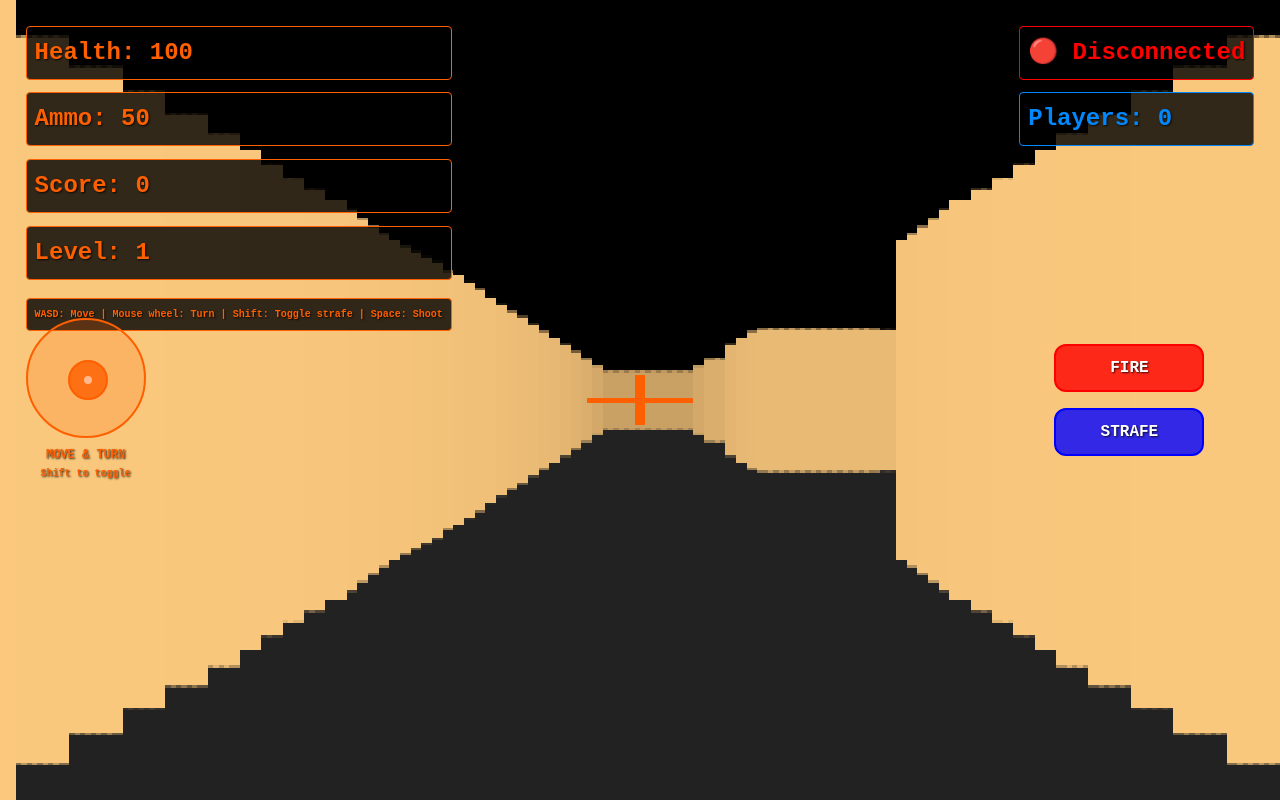
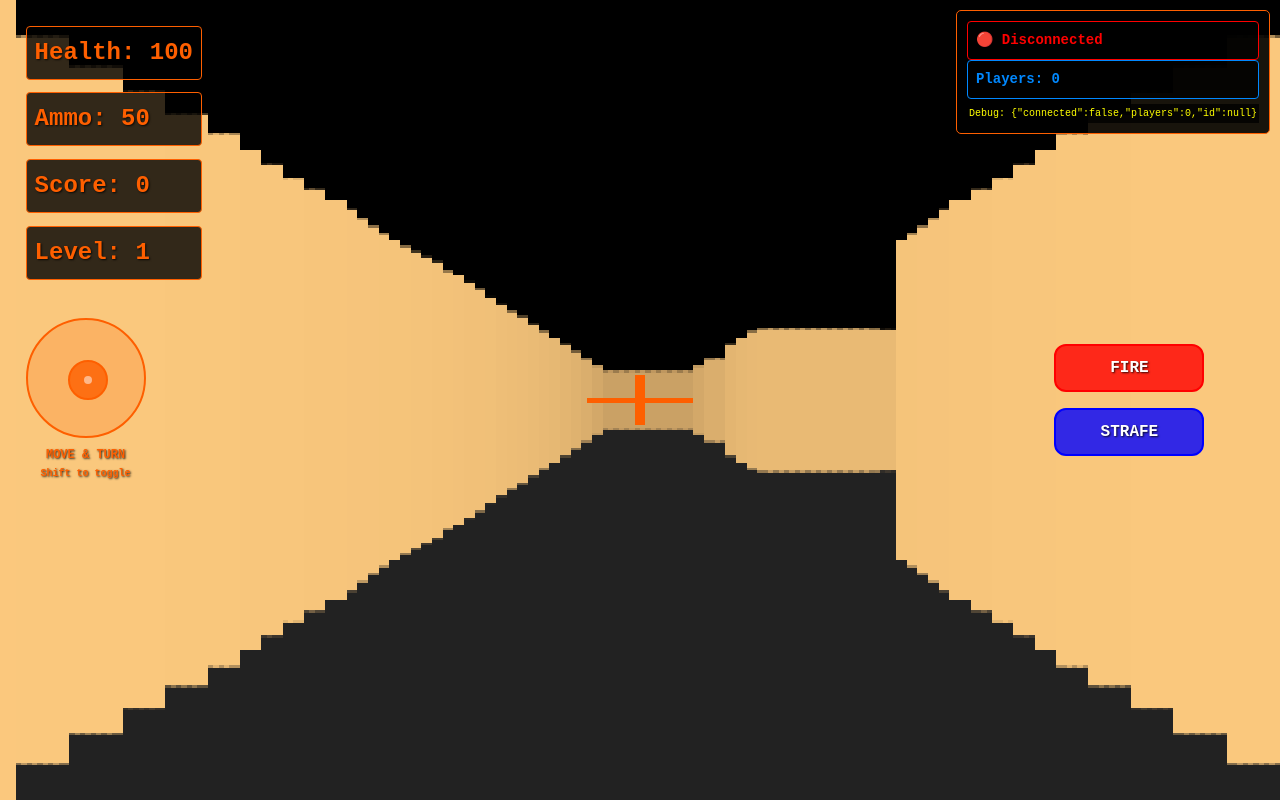
Before and after one commit to AidanTheBandit/FPS-WSS-R1, a React (Vite) app in the folder react/: page / in a window 1280 px wide. Built offline with nearby package versions, Linux system fonts and the light colour scheme; no server answers.

Commit message:
feat: update multiplayer HUD styling and add debug information display

```diff
--- a/react/src/RaycastingEngine.css
+++ b/react/src/RaycastingEngine.css
@@ -42,14 +42,19 @@ html, body {
 /* Multiplayer HUD */
 .multiplayer-hud {
   position: absolute;
-  top: 2vw;
-  right: 2vw;
+  top: 10px;
+  right: 10px;
   display: flex;
   flex-direction: column;
-  gap: 1vw;
-  font-size: clamp(12px, 2.5vw, 24px);
-  z-index: 50;
+  gap: 5px;
+  font-size: 14px;
+  z-index: 1000;
   pointer-events: none;
+  background-color: rgba(0, 0, 0, 0.9);
+  padding: 10px;
+  border-radius: 5px;
+  border: 1px solid #FE5F00;
+  min-width: 150px;
 }
 
 .connection-status {
--- a/react/src/RaycastingEngine.jsx
+++ b/react/src/RaycastingEngine.jsx
@@ -199,18 +199,22 @@ const RaycastingEngine = () => {
         <canvas ref={canvasRef} className="game-canvas" />
 
         {/* Multiplayer HUD */}
-        <div className="multiplayer-hud">
+        <div className="multiplayer-hud" style={{ display: 'block', visibility: 'visible' }}>
           <div className={`connection-status ${gameState.isConnected ? 'connected' : 'disconnected'}`}>
             {gameState.isConnected ? '🟢 Connected' : '🔴 Disconnected'}
           </div>
           <div className="player-count">
-            Players: {gameState.connectedPlayers}
+            Players: {gameState.connectedPlayers || 0}
           </div>
           {gameState.playerId && (
             <div className="player-id">
               ID: {gameState.playerId.substring(0, 8)}
             </div>
           )}
+          {/* Debug info */}
+          <div style={{ fontSize: '10px', color: 'yellow', background: 'rgba(0,0,0,0.8)', padding: '2px', marginTop: '5px' }}>
+            Debug: {JSON.stringify({ connected: gameState.isConnected, players: gameState.connectedPlayers, id: gameState.playerId })}
+          </div>
         </div>
 
         {/* Game Stats HUD */}
@@ -219,9 +223,6 @@ const RaycastingEngine = () => {
           <div className="ammo">Ammo: {gameState.ammo}</div>
           <div className="score">Score: {gameState.score}</div>
           <div className="level">Level: {gameState.level}</div>
-          <div className="controls-hint">
-            WASD: Move | Mouse wheel: Turn | Shift: Toggle strafe | Space: Shoot
-          </div>
         </div>
 
         <div className="touch-controls">
```
